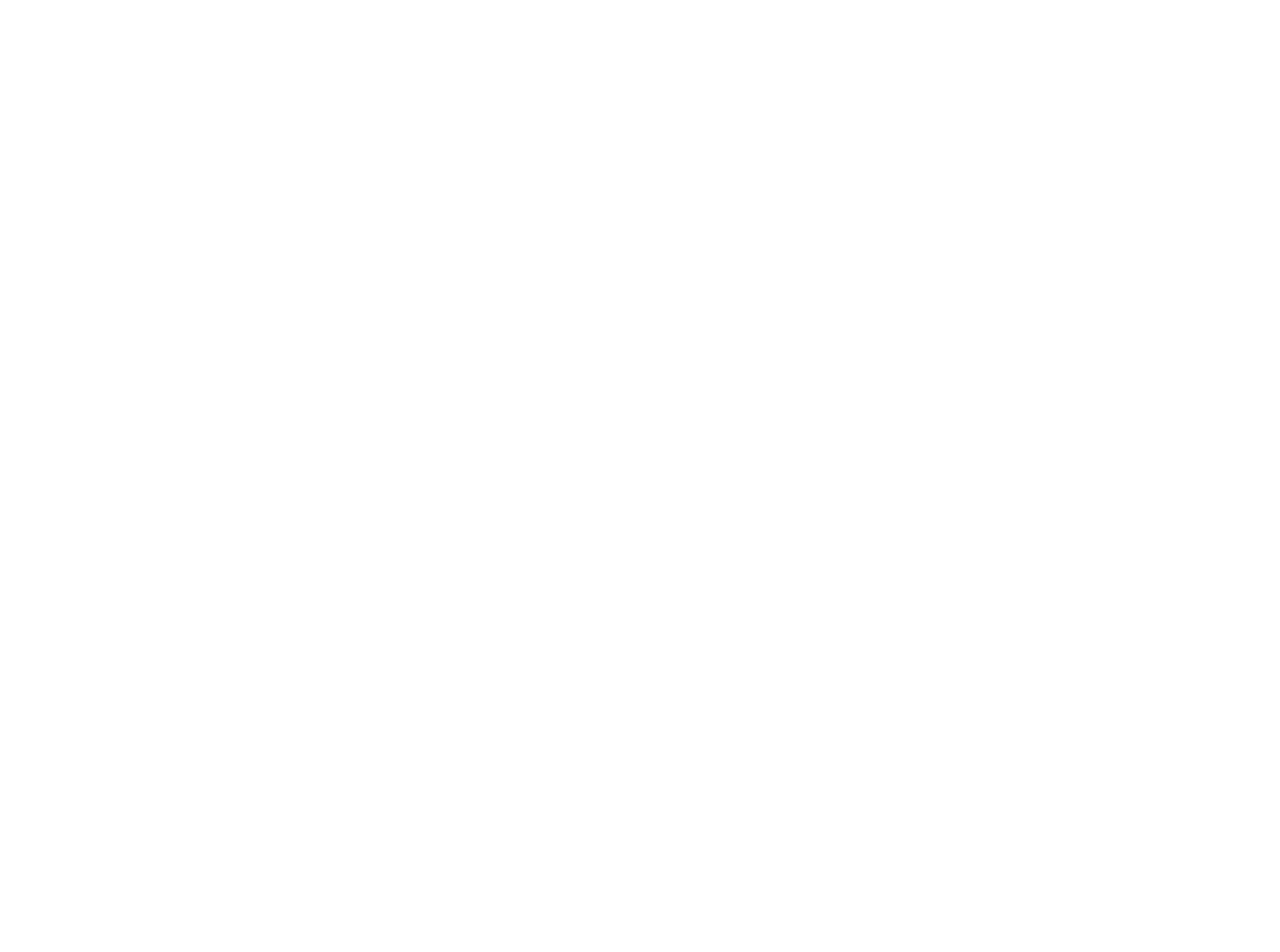
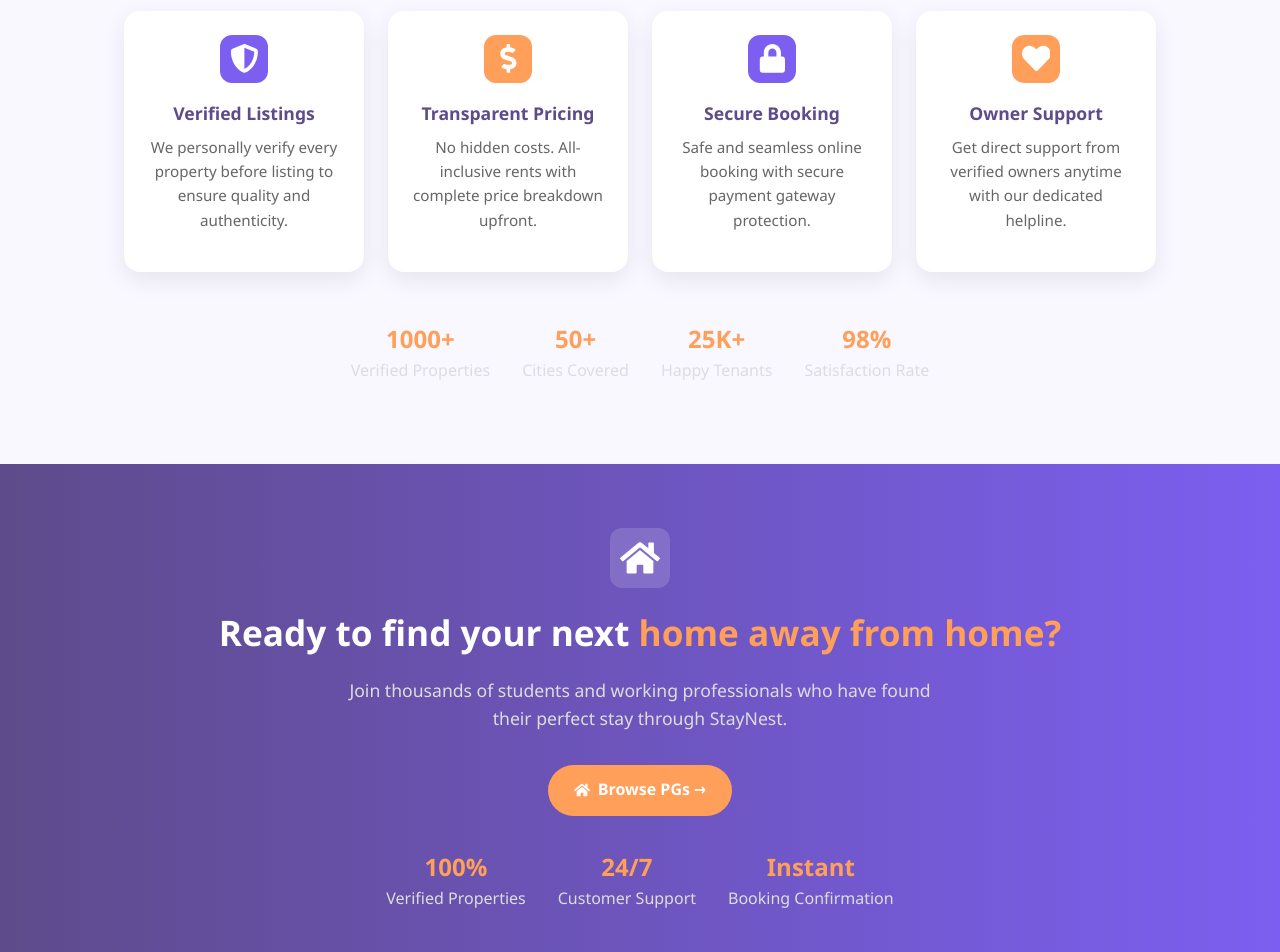
Before and after one commit to AshwiniArude/StayNest-frontend, a React (Create React App) app: page / in a window 1280 px wide. Shown: the part 1720-2672 px from the top of the page. Before the commit the page ends 1544 px from the top, so only its background shows below. Built offline with nearby package versions, Linux system fonts and the light colour scheme.

Commit message:
Shreya : Added  Components to Home page

```diff
--- /dev/null
+++ b/src/pages/Cta.jsx
@@ -0,0 +1,42 @@
+import { FaHome } from 'react-icons/fa';
+import { Link } from 'react-router-dom';
+import '../styles/Cta.css';
+
+const Cta = () => {
+  return (
+    <div className="cta-container">
+      <div className="cta-icon">
+        <FaHome />
+      </div>
+      <h2 className="cta-heading">
+        Ready to find your next <span>home away from home?</span>
+      </h2>
+      <p className="cta-subtext">
+        Join thousands of students and working professionals who have found their perfect stay through StayNest.
+      </p>
+
+      <div className="cta-buttons">
+        <Link to="/listings" className="cta-btn">
+          <FaHome /> Browse PGs →
+        </Link>
+      </div>
+
+      <div className="cta-stats">
+        <div className="stat-item">
+          <span className="stat-number">100%</span>
+          <p>Verified Properties</p>
+        </div>
+        <div className="stat-item">
+          <span className="stat-number">24/7</span>
+          <p>Customer Support</p>
+        </div>
+        <div className="stat-item">
+          <span className="stat-number">Instant</span>
+          <p>Booking Confirmation</p>
+        </div>
+      </div>
+    </div>
+  );
+};
+
+export default Cta;
--- a/src/pages/Home.jsx
+++ b/src/pages/Home.jsx
@@ -2,6 +2,8 @@
 import { Link } from 'react-router-dom';
 import { FaMapMarkerAlt, FaSearch } from 'react-icons/fa';
 import About from './About';
+import WhyChoose from './WhyChoose';
+import Cta from './Cta';
 
 const Home = () => {
   return (
@@ -52,9 +54,17 @@
         </div>
       </div>
 
-      {/* --- Separate About container --- */}
+
       <div className="about-wrapper">
         <About />
+      </div>
+
+      <div className="whychoose-wrapper">
+        <WhyChoose />
+      </div>
+
+      <div className="Cta-wrapper">
+        <Cta />
       </div>
     </>
   );
--- /dev/null
+++ b/src/pages/WhyChoose.jsx
@@ -0,0 +1,70 @@
+import { FaShieldAlt, FaDollarSign, FaLock, FaHeart } from 'react-icons/fa';
+import '../styles/WhyChoose.css';
+
+const WhyChoose = () => {
+  return (
+    <div className="whychoose-container">
+      <h2 className="whychoose-heading">
+        Why Choose <span>StayNest?</span>
+      </h2>
+      <p className="whychoose-subtext">
+        We’re not just another platform. We’re your trusted partner in finding the perfect accommodation.
+      </p>
+
+      <div className="whychoose-features">
+        <div className="feature-card">
+          <div className="feature-icon purple-bg">
+            <FaShieldAlt />
+          </div>
+          <h3>Verified Listings</h3>
+          <p>We personally verify every property before listing to ensure quality and authenticity.</p>
+        </div>
+
+        <div className="feature-card">
+          <div className="feature-icon orange-bg">
+            <FaDollarSign />
+          </div>
+          <h3>Transparent Pricing</h3>
+          <p>No hidden costs. All-inclusive rents with complete price breakdown upfront.</p>
+        </div>
+
+        <div className="feature-card">
+          <div className="feature-icon purple-bg">
+            <FaLock />
+          </div>
+          <h3>Secure Booking</h3>
+          <p>Safe and seamless online booking with secure payment gateway protection.</p>
+        </div>
+
+        <div className="feature-card">
+          <div className="feature-icon orange-bg">
+            <FaHeart />
+          </div>
+          <h3>Owner Support</h3>
+          <p>Get direct support from verified owners anytime with our dedicated helpline.</p>
+        </div>
+      </div>
+
+      <div className="whychoose-stats">
+        <div className="stat-item">
+          <span className="stat-number">1000+</span>
+          <p>Verified Properties</p>
+        </div>
+        <div className="stat-item">
+          <span className="stat-number">50+</span>
+          <p>Cities Covered</p>
+        </div>
+        <div className="stat-item">
+          <span className="stat-number">25K+</span>
+          <p>Happy Tenants</p>
+        </div>
+        <div className="stat-item">
+          <span className="stat-number">98%</span>
+          <p>Satisfaction Rate</p>
+        </div>
+      </div>
+    </div>
+  );
+};
+
+export default WhyChoose;
--- /dev/null
+++ b/src/styles/Cta.css
@@ -0,0 +1,72 @@
+.cta-container {
+    padding: 4rem 2rem;
+    text-align: center;
+    background: linear-gradient(to right, #5e4b8b, #7c5ff0);
+    color: #fff;
+  }
+
+  .cta-icon {
+    font-size: 2.5rem;
+    background: rgba(255, 255, 255, 0.15);
+    width: 60px;
+    height: 60px;
+    margin: 0 auto 1rem;
+    border-radius: 12px;
+    display: flex;
+    align-items: center;
+    justify-content: center;
+  }
+
+  .cta-heading {
+    font-size: 2.2rem;
+    font-weight: bold;
+    margin-bottom: 1rem;
+  }
+
+  .cta-heading span {
+    color: #ff9f59; /* orange accent for important part */
+  }
+
+  .cta-subtext {
+    font-size: 1.1rem;
+    max-width: 600px;
+    margin: 0 auto 2rem;
+  }
+
+  .cta-buttons {
+    margin-bottom: 2rem;
+  }
+
+  .cta-btn {
+    display: inline-flex;
+    align-items: center;
+    gap: 0.5rem;
+    background: #ff9f59;
+    color: white;
+    padding: 0.8rem 1.6rem;
+    border-radius: 999px;
+    text-decoration: none;
+    font-weight: bold;
+    transition: background 0.3s ease;
+  }
+
+  .cta-btn:hover {
+    background: #e7883f;
+  }
+
+  .cta-stats {
+    display: flex;
+    justify-content: center;
+    flex-wrap: wrap;
+    gap: 2rem;
+  }
+
+  .stat-item {
+    text-align: center;
+  }
+
+  .stat-number {
+    font-size: 1.5rem;
+    font-weight: bold;
+    color: #ff9f59;
+  }
--- /dev/null
+++ b/src/styles/WhyChoose.css
@@ -0,0 +1,91 @@
+.whychoose-container {
+    padding: 4rem 2rem;
+    text-align: center;
+    background: #f9f7ff; /* light background matching your home container */
+  }
+
+  .whychoose-heading {
+    font-size: 2.5rem;
+    color: #5e4b8b;
+    font-weight: bold;
+    margin-bottom: 0.5rem;
+  }
+
+  .whychoose-heading span {
+    color: #ff9f59;
+  }
+
+  .whychoose-subtext {
+    font-size: 1.1rem;
+    color: #5e4b8b;
+    margin-bottom: 3rem;
+  }
+
+  .whychoose-features {
+    display: flex;
+    flex-wrap: wrap;
+    justify-content: center;
+    gap: 1.5rem;
+    margin-bottom: 3rem;
+  }
+
+  .feature-card {
+    background: #ffffff;
+    padding: 1.5rem;
+    border-radius: 16px;
+    width: 240px;
+    box-shadow: 0 8px 24px rgba(0, 0, 0, 0.08);
+    transition: transform 0.3s ease;
+  }
+
+  .feature-card:hover {
+    transform: translateY(-5px);
+  }
+
+  .feature-icon {
+    font-size: 1.8rem;
+    color: #ffffff;
+    width: 48px;
+    height: 48px;
+    border-radius: 12px;
+    display: flex;
+    align-items: center;
+    justify-content: center;
+    margin: 0 auto 1rem;
+  }
+
+  .purple-bg {
+    background: #7c5ff0;
+  }
+
+  .orange-bg {
+    background: #ff9f59;
+  }
+
+  .feature-card h3 {
+    color: #5e4b8b;
+    font-size: 1.1rem;
+    margin: 0.8rem 0 0.5rem;
+  }
+
+  .feature-card p {
+    color: #666;
+    font-size: 0.95rem;
+  }
+
+  .whychoose-stats {
+    display: flex;
+    flex-wrap: wrap;
+    justify-content: center;
+    gap: 2rem;
+  }
+
+  .stat-item {
+    text-align: center;
+  }
+
+  .stat-number {
+    font-size: 2rem;
+    font-weight: 800;
+    color: #7c5ff0;
+  }
```
